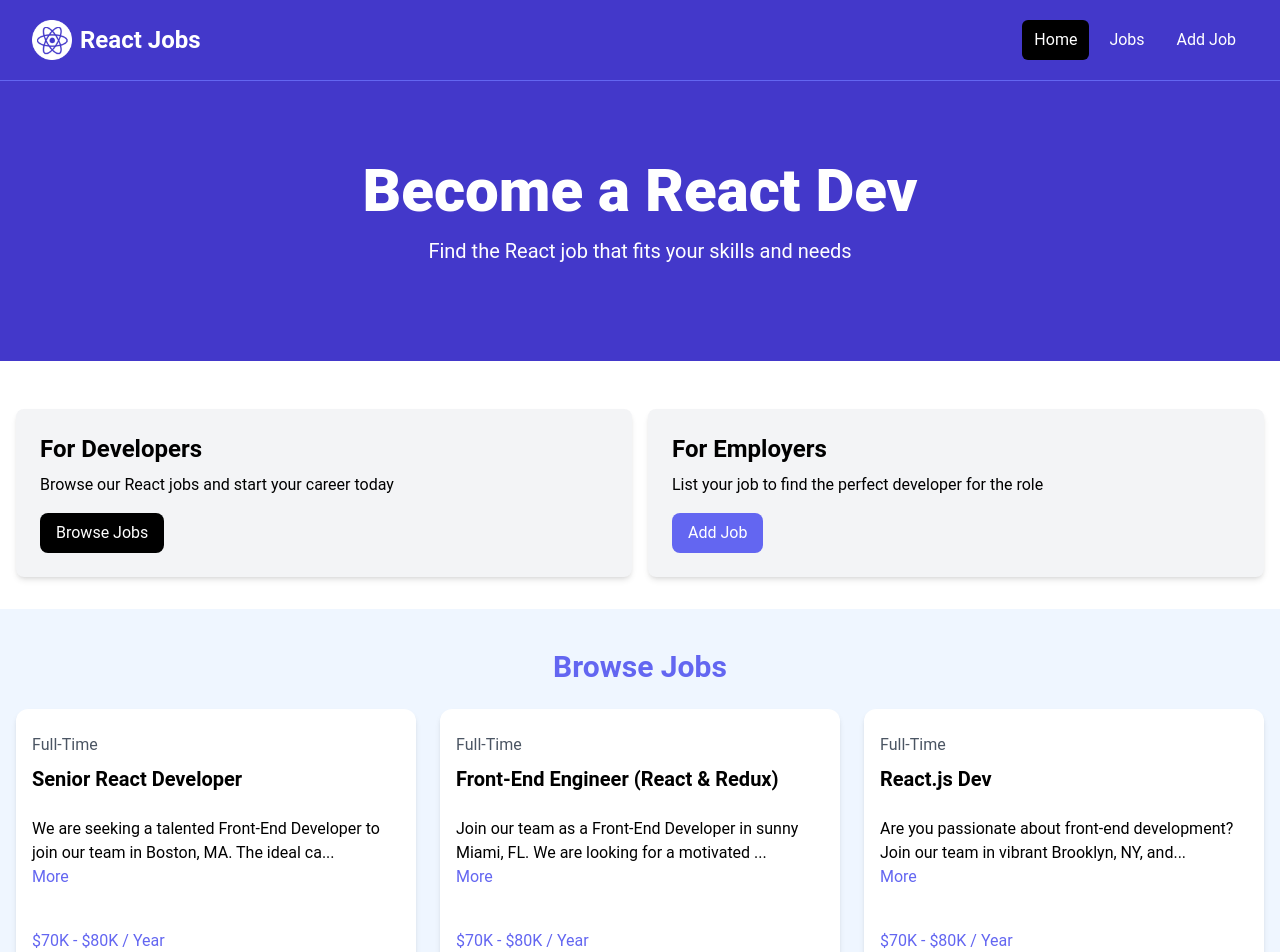
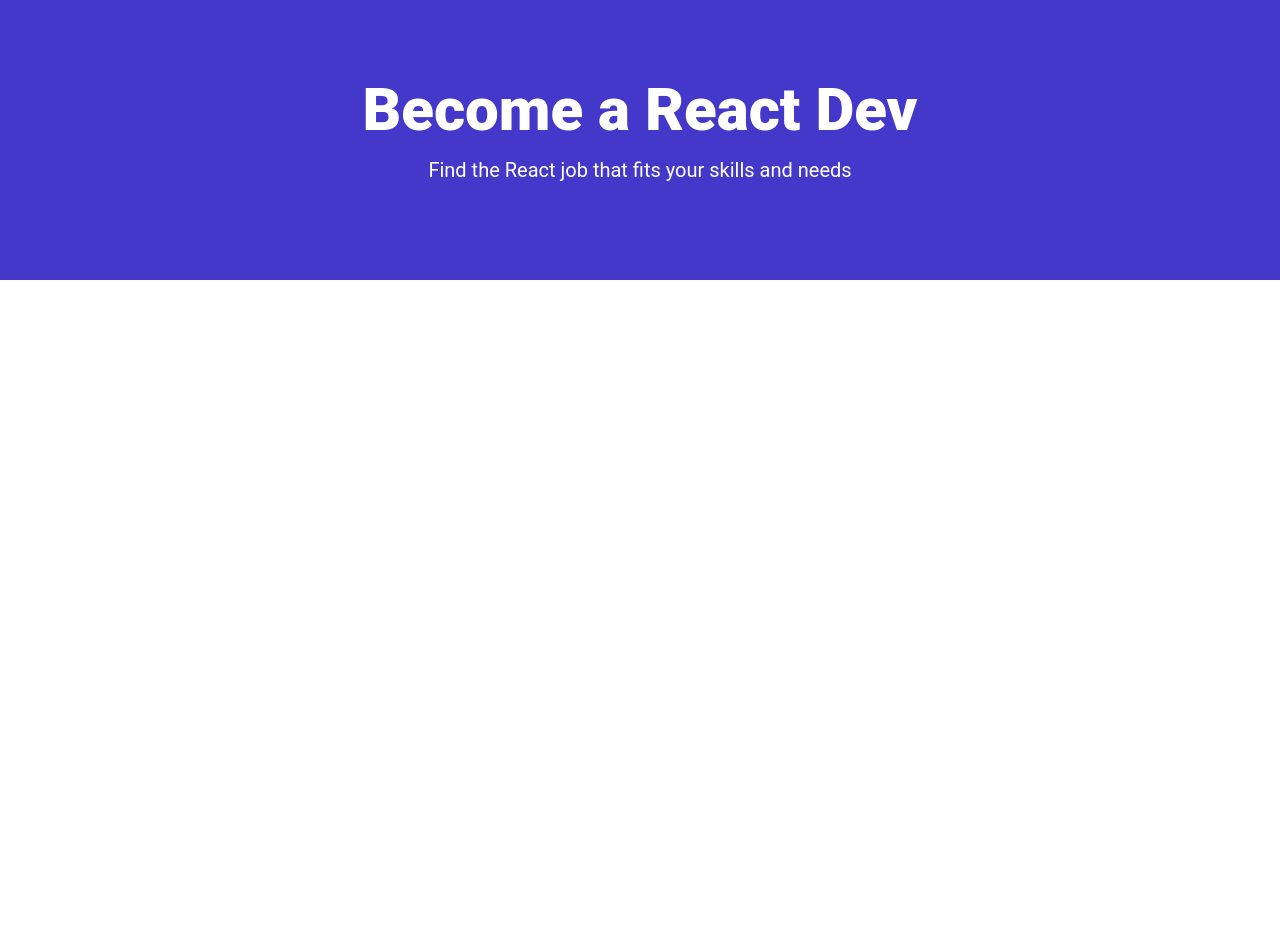
Before and after one commit to JaeraV/learn_frontend, a React (Vite) app in the folder Learn front end 2/react-course/: page / in a window 1280 px wide. Shown: the top 952 px of the page. After the commit the page ends 800 px from the top, so only its background shows below. Built offline with nearby package versions, Linux system fonts and the light colour scheme.

Commit message:
add react router set up for Hompage

```diff
--- a/Learn front end 2/react-course/package.json
+++ b/Learn front end 2/react-course/package.json
@@ -11,7 +11,9 @@
   },
   "dependencies": {
     "react": "^19.2.6",
-    "react-dom": "^19.2.6"
+    "react-dom": "^19.2.6",
+    "react-icons": "^5.6.0",
+    "react-router-dom": "^7.15.1"
   },
   "devDependencies": {
     "@eslint/js": "^10.0.1",
--- a/Learn front end 2/react-course/src/App.jsx
+++ b/Learn front end 2/react-course/src/App.jsx
@@ -1,20 +1,16 @@
 import React from 'react'
-import Navbar from './components/Navbar';
-import Hero from './components/hero';
-import HomeCards from './components/HomeCards';
-import JobListings from './components/JobListings';
-import ViewAllJobs from './components/ViewAllJobs';
+import {Route, createBrowserRouter, createRoutesFromElements, RouterProvider} from 'react-router-dom'
+import HomePage from './pages/HomePage'
+
+const router = createBrowserRouter(
+  createRoutesFromElements(
+    <Route index element={<HomePage />} /> //creates a route from a path for the element specified
+  )
+);
 
 const App = () => {
   return (
-    <>
-      <Navbar />
-      <Hero />
-      <HomeCards />
-      <JobListings />
-      <ViewAllJobs />
-
-    </>
+   <RouterProvider router={router} />
   )
 }
 
--- a/Learn front end 2/react-course/src/components/JobListing.jsx
+++ b/Learn front end 2/react-course/src/components/JobListing.jsx
@@ -1,5 +1,6 @@
 import React from 'react'
 import {useState} from 'react'
+import {FaMapMarker} from 'react-icons/fa'
 
 const JobListing = ({job}) => {
   const [showFullDescription, setShowFullDescription] = useState(false); //not show full description by default
@@ -20,10 +21,10 @@ const JobListing = ({job}) => {
 
             <div className="mb-5">
 
-                <p>{description}</p>
+                <p className="mb-2">{description}</p>
 
                 <button
-                    className="text-indigo-500 mb-5 hover:text-indigo-600"
+                    className="text-indigo-500 mb-2 hover:text-indigo-600"
                     onClick={() => setShowFullDescription((prevState) => !prevState)}
                     >
                     {showFullDescription ? 'Less' : 'More'}
@@ -36,7 +37,7 @@ const JobListing = ({job}) => {
 
             <div className="flex flex-col lg:flex-row justify-between mb-4">
                 <div className="text-orange-700 mb-3">
-                <i className="fa-solid fa-location-dot text-lg"></i>
+                <FaMapMarker className="inline text-lg mb-1 mr-1" />
                 {job.location}
                 </div>
                 <a
--- /dev/null
+++ b/Learn front end 2/react-course/src/pages/HomePage.jsx
@@ -0,0 +1,12 @@
+import React from 'react'
+import Hero from '../components/hero'
+
+const HomePage = () => {
+  return (
+    <>
+      <Hero />
+    </>
+  )
+}
+
+export default HomePage
```
Also changed, not shown: 1 other file (tests, documents, lock files or other folders).
